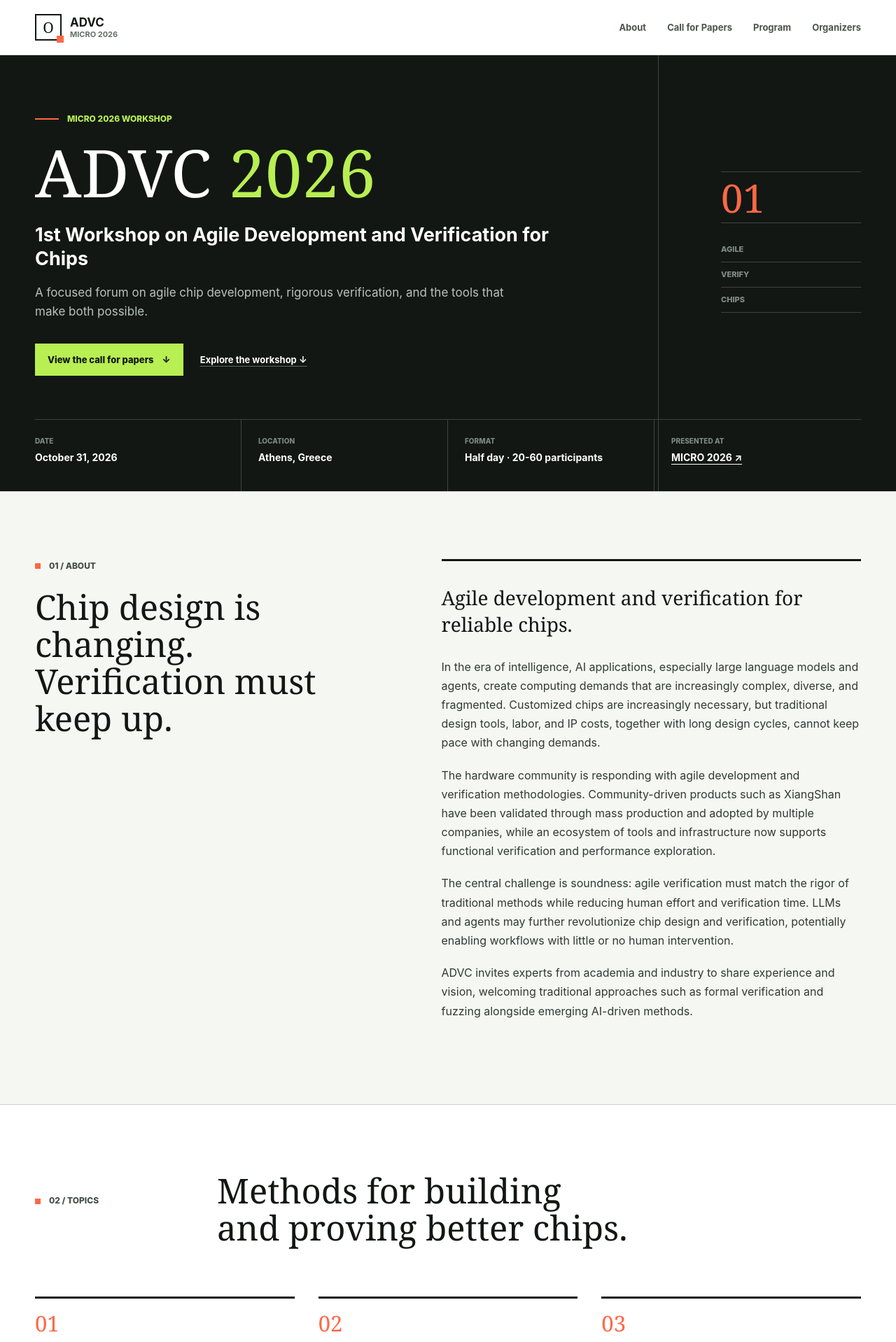
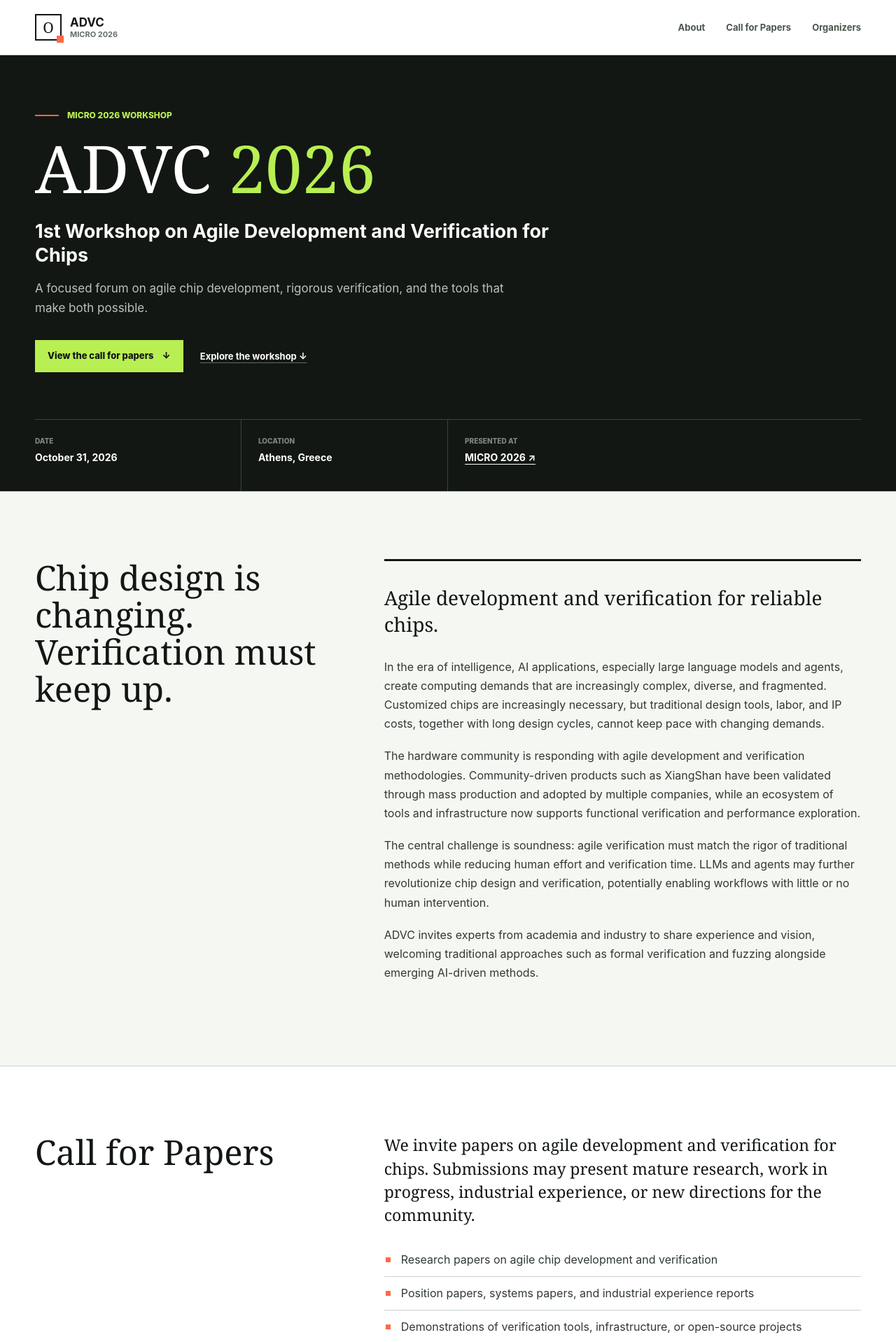
Before and after one commit to OpenXiangShan/workshop, a Jekyll site: the page built from index.md, in a window 1280 px wide. Shown: the top 1918 px of the page at 70% size. Built offline with Jekyll 4.4.1, drawn with Linux system fonts in a browser that asks for light colours; some of the changed text lies outside the part shown.

Commit message:
remove uncessary parts and do some refactoring

```diff
--- a/_includes/header.html
+++ b/_includes/header.html
@@ -10,7 +10,9 @@
     <nav aria-label="Primary navigation">
       <a href="#about">About</a>
       <a href="#cfp">Call for Papers</a>
+      {% if site.data.workshop.show_program %}
       <a href="#program">Program</a>
+      {% endif %}
       <a href="#organizers">Organizers</a>
     </nav>
   </div>
--- a/assets/css/site.css
+++ b/assets/css/site.css
@@ -176,33 +176,20 @@ nav a[aria-current="page"]::after {
   background: var(--ink);
 }
 
-.hero::before {
-  position: absolute;
-  top: 0;
-  bottom: 0;
-  left: calc(50% + 300px);
-  border-left: 1px solid var(--dark-line);
-  content: "";
-}
-
 .hero-inner {
   position: relative;
   width: min(var(--max-width), calc(100% - 56px));
   min-height: 520px;
   margin: 0 auto;
   padding: 76px 0 62px;
-  display: grid;
-  grid-template-columns: minmax(0, 1fr) 200px;
-  align-items: end;
-  gap: 80px;
+  display: block;
 }
 
 .hero-copy {
   max-width: 880px;
 }
 
-.eyebrow,
-.section-kicker {
+.eyebrow {
   margin: 0 0 22px;
   color: #435047;
   font-size: 12px;
@@ -323,29 +310,6 @@ h2 {
   text-decoration-color: var(--orange);
 }
 
-.hero-index {
-  align-self: center;
-  display: grid;
-  border-top: 1px solid var(--dark-line);
-}
-
-.hero-index span {
-  padding: 8px 0;
-  border-bottom: 1px solid var(--dark-line);
-  color: #818d84;
-  font-size: 11px;
-  font-weight: 800;
-}
-
-.hero-index span:first-child {
-  margin-bottom: 20px;
-  color: var(--orange);
-  font-family: Georgia, "Times New Roman", serif;
-  font-size: 56px;
-  font-weight: 400;
-  line-height: 1;
-}
-
 .event-strip {
   position: relative;
   width: min(var(--max-width), calc(100% - 56px));
@@ -414,22 +378,12 @@ dd {
   min-width: 0;
 }
 
-.section-kicker {
-  display: flex;
-  align-items: center;
-  gap: 12px;
-}
-
-.section-kicker::before {
-  width: 8px;
-  height: 8px;
-  background: var(--orange);
-  content: "";
-}
-
-.about {
+.about,
+.content-grid,
+.program,
+.organizers {
   display: grid;
-  grid-template-columns: minmax(300px, 0.9fr) minmax(420px, 1.1fr);
+  grid-template-columns: minmax(260px, 0.75fr) minmax(420px, 1.25fr);
   gap: 90px;
   align-items: start;
 }
@@ -453,79 +407,6 @@ dd {
   font-family: Georgia, "Times New Roman", serif;
   font-size: 28px;
   line-height: 1.35;
-}
-
-.topics {
-  background: var(--white);
-}
-
-.topics .section-heading {
-  display: grid;
-  grid-template-columns: 220px minmax(0, 760px);
-  gap: 40px;
-  margin-bottom: 72px;
-}
-
-.topic-list {
-  display: grid;
-  grid-template-columns: repeat(3, minmax(0, 1fr));
-  gap: 34px;
-}
-
-.topic-list article {
-  min-width: 0;
-  padding-top: 20px;
-  border-top: 3px solid var(--ink);
-}
-
-.topic-number {
-  display: block;
-  margin-bottom: 42px;
-  color: var(--orange);
-  font-family: Georgia, "Times New Roman", serif;
-  font-size: 31px;
-  line-height: 1;
-}
-
-.topic-list h3 {
-  min-height: 54px;
-  margin: 0 0 15px;
-  font-size: 20px;
-  line-height: 1.35;
-}
-
-.topic-list p {
-  margin: 0;
-  color: var(--muted);
-  font-size: 15px;
-}
-
-.invitation {
-  display: grid;
-  grid-template-columns: minmax(180px, 0.55fr) minmax(0, 1.45fr);
-  gap: 70px;
-  color: var(--ink);
-  border-top: 0;
-  background: var(--green);
-}
-
-.invitation .section-kicker {
-  color: var(--ink);
-}
-
-.invitation .section-kicker::before {
-  background: var(--ink);
-}
-
-.invitation h2 {
-  font-size: 57px;
-}
-
-.invitation p:not(.section-kicker) {
-  max-width: 650px;
-  margin: 24px 0 30px;
-  color: #344328;
-  font-size: 17px;
 }
 
 .page-heading {
@@ -564,12 +445,6 @@ dd {
   margin: 24px 0 0;
   color: #b8c1ba;
   font-size: 18px;
-}
-
-.content-grid {
-  display: grid;
-  grid-template-columns: minmax(260px, 0.75fr) minmax(420px, 1.25fr);
-  gap: 90px;
 }
 
 .dates-table,
@@ -700,11 +575,21 @@ li::before {
   font-weight: 400;
 }
 
+.organizer-list h3 a {
+  color: inherit;
+}
+
 .organizer-list p {
   max-width: 330px;
   margin: 0;
   color: var(--muted);
   font-size: 14px;
+}
+
+.organizer-list .organizer-title {
+  margin-bottom: 3px;
+  color: var(--ink-soft);
+  font-weight: 700;
 }
 
 .site-footer {
@@ -762,28 +647,16 @@ li::before {
     font-size: 72px;
   }
 
-  .hero-inner {
-    grid-template-columns: minmax(0, 1fr) 150px;
-    gap: 42px;
-  }
-
   .hero-title {
     font-size: 24px;
   }
 
   .about,
-  .content-grid {
+  .content-grid,
+  .program,
+  .organizers {
     grid-template-columns: 1fr;
     gap: 50px;
-  }
-
-  .topics .section-heading {
-    grid-template-columns: 1fr;
-    gap: 10px;
-  }
-
-  .topic-list {
-    gap: 24px;
   }
 
   .footer-inner {
@@ -832,11 +705,6 @@ li::before {
 
   nav a::after {
     bottom: 0;
-  }
-
-  .hero::before,
-  .hero-index {
-    display: none;
   }
 
   .hero-inner {
@@ -903,7 +771,9 @@ li::before {
   }
 
   .about,
-  .content-grid {
+  .content-grid,
+  .program,
+  .organizers {
     gap: 40px;
   }
 
@@ -915,30 +785,8 @@ li::before {
     font-size: 23px;
   }
 
-  .topics .section-heading {
-    margin-bottom: 48px;
-  }
-
-  .topic-list,
   .organizer-list {
     grid-template-columns: 1fr;
-  }
-
-  .topic-number {
-    margin-bottom: 22px;
-  }
-
-  .topic-list h3 {
-    min-height: 0;
-  }
-
-  .invitation {
-    grid-template-columns: 1fr;
-    gap: 24px;
-  }
-
-  .invitation h2 {
-    font-size: 39px;
   }
 
   .page-heading {
--- a/index.md
+++ b/index.md
@@ -18,24 +18,16 @@ description: Call for papers for the 1st Workshop on Agile Development and Verif
         <a class="text-link" href="#about">Explore the workshop <span aria-hidden="true">↓</span></a>
       </div>
     </div>
-    <div class="hero-index" aria-hidden="true">
-      <span>01</span>
-      <span>AGILE</span>
-      <span>VERIFY</span>
-      <span>CHIPS</span>
-    </div>
   </div>
   <dl class="event-strip" aria-label="Workshop information">
     <div><dt>Date</dt><dd>{{ workshop.date }}</dd></div>
     <div><dt>Location</dt><dd>{{ workshop.location }}</dd></div>
-    <div><dt>Format</dt><dd>{{ workshop.duration }} · {{ workshop.expected_attendance }}</dd></div>
     <div><dt>Presented at</dt><dd><a href="{{ workshop.micro_workshops_url }}" target="_blank" rel="noreferrer">{{ workshop.conference }} <span aria-hidden="true">↗</span></a></dd></div>
   </dl>
 </section>
 
 <section class="section about" id="about">
   <div class="section-heading">
-    <p class="section-kicker">01 / About</p>
     <h2>Chip design is changing.<br>Verification must keep up.</h2>
   </div>
   <div class="reading-width lead-copy">
@@ -47,50 +39,10 @@ description: Call for papers for the 1st Workshop on Agile Development and Verif
   </div>
 </section>
 
-<section class="section topics" id="topics">
-  <div class="section-heading">
-    <p class="section-kicker">02 / Topics</p>
-    <h2>Methods for building<br>and proving better chips.</h2>
-  </div>
-  <div class="topic-list">
-    {% for topic in workshop.topics %}
-      <article>
-        <span class="topic-number">0{{ forloop.index }}</span>
-        <h3>{{ topic.title }}</h3>
-        <p>{{ topic.description }}</p>
-      </article>
-    {% endfor %}
-  </div>
-</section>
-
-<section class="section invitation">
-  <p class="section-kicker">Join the conversation</p>
-  <div>
-    <h2>Bring your paper,<br>experience, and perspective.</h2>
-    <p>We welcome papers and presentations from academia and industry, including formal verification, fuzzing, and emerging AI-driven approaches.</p>
-    <a class="button button-dark" href="#cfp">Read the Call for Papers <span aria-hidden="true">↓</span></a>
-  </div>
-</section>
-
-<section class="section dates" id="cfp">
+<section class="section submission" id="cfp">
   <div class="content-grid">
     <div>
-      <p class="section-kicker">03 / Participate</p>
-      <h2>Key dates</h2>
-    </div>
-    <div class="dates-table">
-      <div><span>Submission deadline</span><strong>To be announced</strong></div>
-      <div><span>Notification</span><strong>To be announced</strong></div>
-      <div><span>Workshop</span><strong>{{ workshop.date }} · {{ workshop.duration }}</strong></div>
-    </div>
-  </div>
-</section>
-
-<section class="section submission">
-  <div class="content-grid">
-    <div>
-      <p class="section-kicker">Paper submission</p>
-      <h2>How to submit</h2>
+      <h2>Call for Papers</h2>
     </div>
     <div>
       <p>We invite papers on agile development and verification for chips. Submissions may present mature research, work in progress, industrial experience, or new directions for the community.</p>
@@ -100,56 +52,45 @@ description: Call for papers for the 1st Workshop on Agile Development and Verif
         {% endfor %}
       </ul>
       <p class="notice">Submission portal, paper length, and formatting requirements will be announced when the call opens.</p>
-      <a class="button" href="mailto:{{ workshop.contact_email }}?subject=ADVC%202026%20paper">Contact the organizers</a>
+      <a class="button" href="{{ workshop.submission_link }}">Submit</a>
     </div>
   </div>
 </section>
 
-<section class="section program" id="program">
-  <p class="section-kicker">04 / Attend</p>
-  <h2>Program</h2>
-  <p class="program-lead">The detailed agenda and invited speakers will be announced closer to the workshop. Invited talks are currently TBD.</p>
-  <div class="program-table">
-    <div><strong>Opening remarks</strong><span>Workshop overview and community discussion</span></div>
-    <div><strong>Invited talks</strong><span>Perspectives from academia and industry (TBD)</span></div>
-    <div><strong>Paper presentations</strong><span>Peer-reviewed work on agile chip development and verification</span></div>
-    <div><strong>Discussion</strong><span>Challenges and opportunities for reliable, efficient chip verification</span></div>
+<section class="section dates">
+  <div class="content-grid">
+    <div>
+      <h2>Important dates</h2>
+    </div>
+    <div class="dates-table">
+      <div><span>Submission deadline</span><strong>{{ workshop.submission_deadline }}</strong></div>
+      <div><span>Notification</span><strong>{{ workshop.notification_date }}</strong></div>
+      <div><span>Workshop</span><strong>{{ workshop.date }} · {{ workshop.duration }}</strong></div>
+    </div>
   </div>
 </section>
 
+{% if workshop.show_program %}
+  <section class="section program" id="program">
+    <h2>Program</h2>
+    <div class="program-table">
+      <div><strong>Opening remarks</strong><span>Workshop overview and community discussion</span></div>
+      <div><strong>Invited talks</strong><span>Perspectives from academia and industry (TBD)</span></div>
+      <div><strong>Paper presentations</strong><span>Peer-reviewed work on agile chip development and verification</span></div>
+      <div><strong>Discussion</strong><span>Challenges and opportunities for reliable, efficient chip verification</span></div>
+    </div>
+  </section>
+{% endif %}
+
 <section class="section organizers" id="organizers">
-  <p class="section-kicker">05 / People</p>
-  <h2>Organizing Team</h2>
+  <h2>Organizers</h2>
   <div class="organizer-list">
     {% for organizer in workshop.organizers %}
       <article>
-        <h3>{{ organizer.name }}</h3>
+        <h3><a href="{{ organizer.homepage }}" target="_blank" rel="noreferrer">{{ organizer.name }}</a></h3>
+        <p class="organizer-title">{{ organizer.title }}</p>
         <p>{{ organizer.affiliation }}</p>
       </article>
     {% endfor %}
   </div>
 </section>
-
-<section class="section inclusion">
-  <div class="content-grid">
-    <div>
-      <p class="section-kicker">Diversity and inclusion</p>
-      <h2>Many disciplines,<br>one conversation.</h2>
-    </div>
-    <div>
-      <p>ADVC welcomes participation from both academia and industry. Invited speakers will include experts from both communities, with attention to diversity in gender and racial backgrounds.</p>
-    </div>
-  </div>
-</section>
-
-<section class="section invited">
-  <div class="content-grid">
-    <div>
-      <p class="section-kicker">Invited talks</p>
-      <h2>Perspectives from<br>the field.</h2>
-    </div>
-    <div>
-      <p>Invited speakers will be announced in the program. Current status: TBD.</p>
-    </div>
-  </div>
-</section>
```
Also changed, not shown: _data/workshop.yml (+11 -4 lines).
